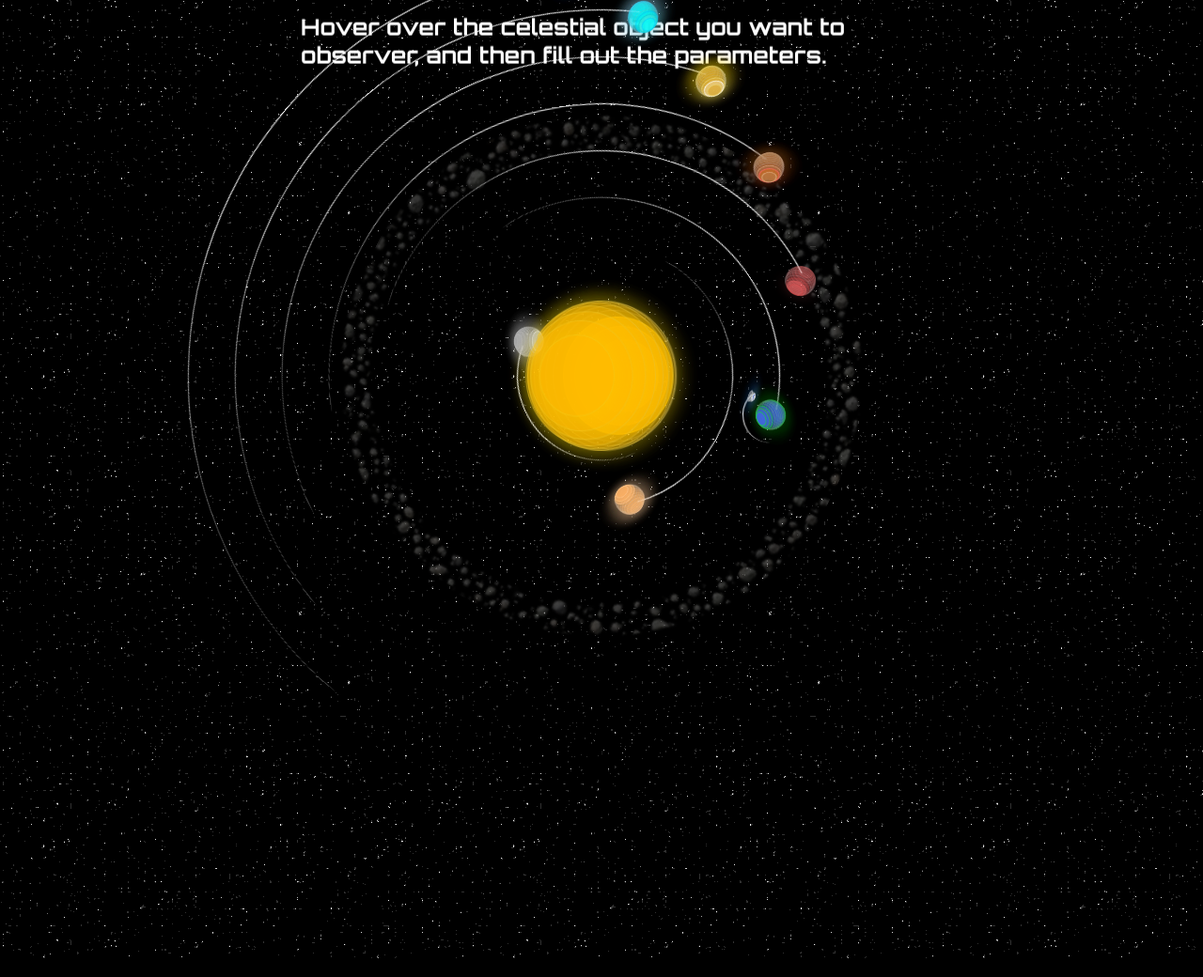
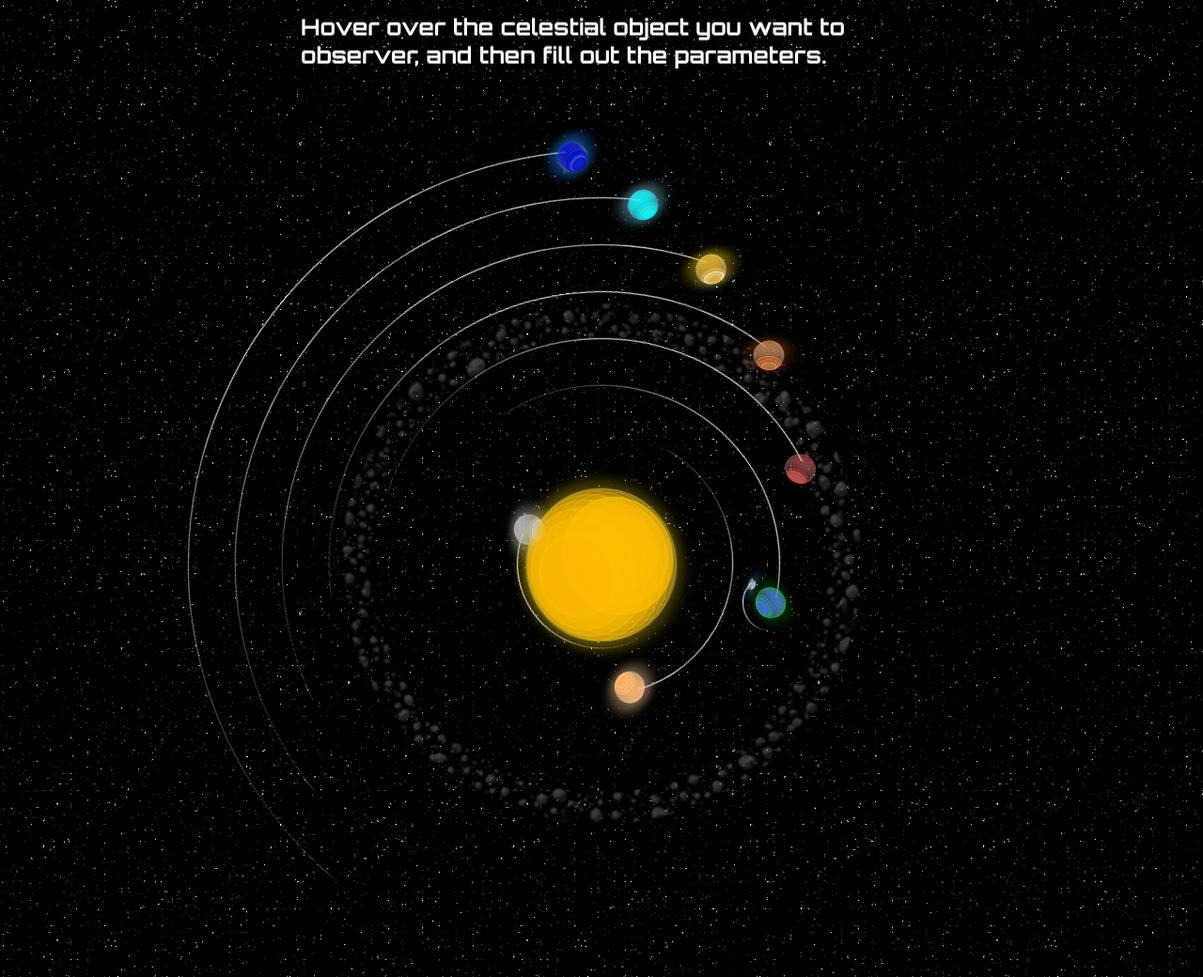
Before and after one commit to Sak-288/Automating_Astrophotography, a Django app: page /test_for_animation.html in a window 1280 px wide. Shown: the top 1040 px of the page at 94% size. Run offline with Django 5.2, Linux system fonts and the light colour scheme.

Commit message:
crisscrossing with the titles

```diff
--- a/webserver/mysite/webapp/static/webapp/test_for_animation.css
+++ b/webserver/mysite/webapp/static/webapp/test_for_animation.css
@@ -21,7 +21,7 @@ div {
 }
 #solar_system {
     position:absolute;
-    top:50%;
+    top:75%;
     left:50%;
     transform:translate(-50%, -50%);
     height:50%;
```
